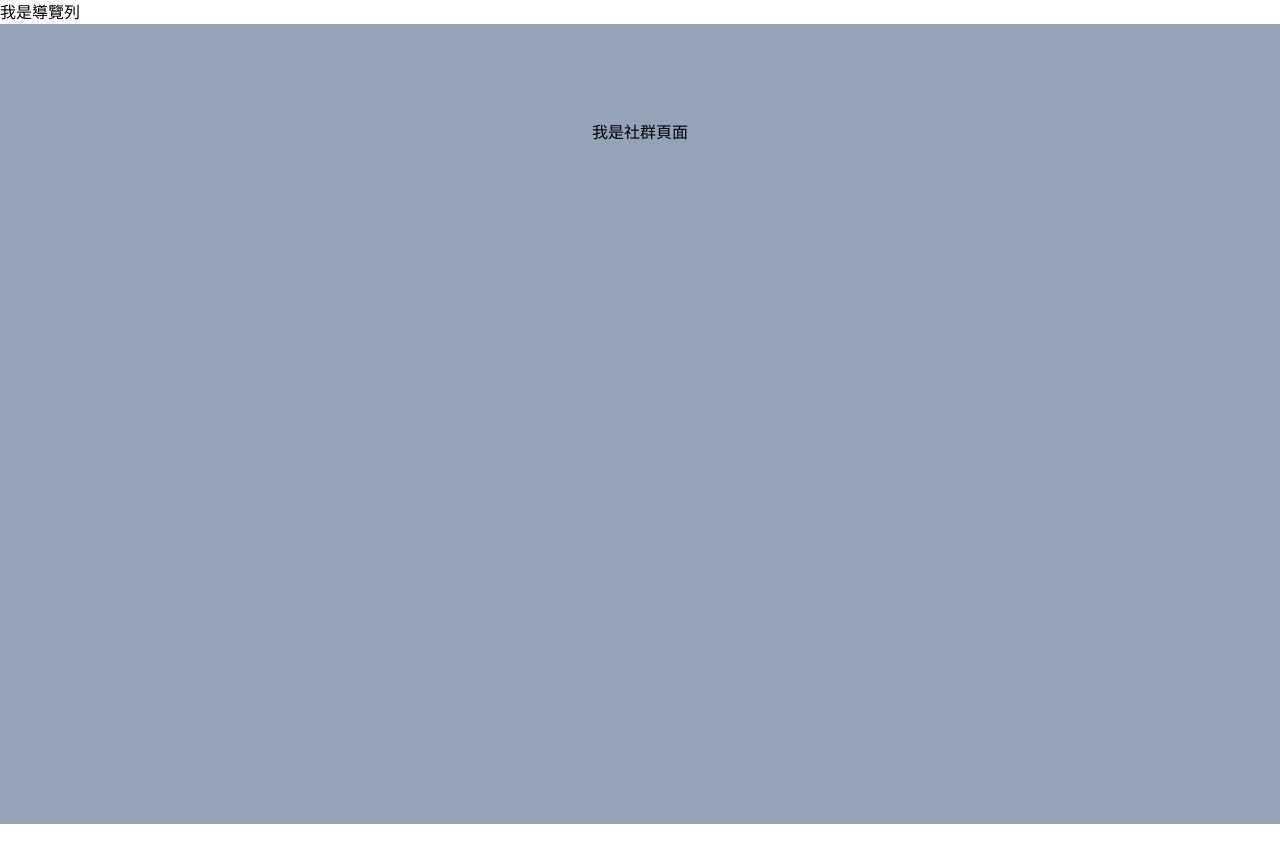
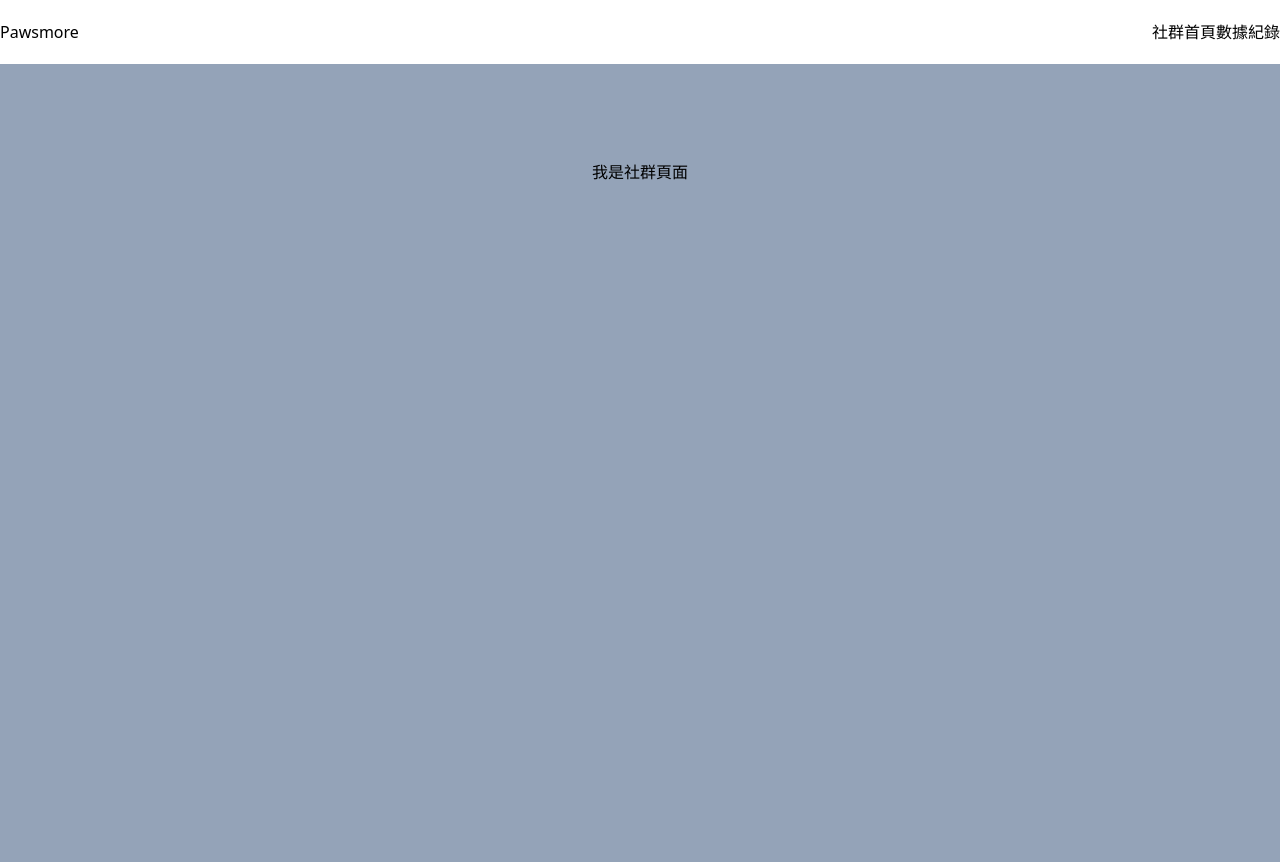
Before and after one commit to penspulse326/rocket_pawsmore, a Next.js app: page /test/social in a window 1280 px wide. Before the commit the page ends 824 px from the top, so only its background shows below. Built offline with nearby package versions, Linux system fonts and the light colour scheme.

Commit message:
style: set navbar basic layout

```diff
--- a/src/components/Navbar.tsx
+++ b/src/components/Navbar.tsx
@@ -1,3 +1,13 @@
+import Link from "next/link";
+
 export default function Navbar() {
-  return <nav className="outter">我是導覽列</nav>;
+  return (
+    <nav className="outter flex justify-between items-center h-16">
+      <Link href="/test/social">Pawsmore</Link>
+      <div>
+        <Link href="/test/social">社群首頁</Link>
+        <Link href="/test/social">數據紀錄</Link>
+      </div>
+    </nav>
+  );
 }
```
